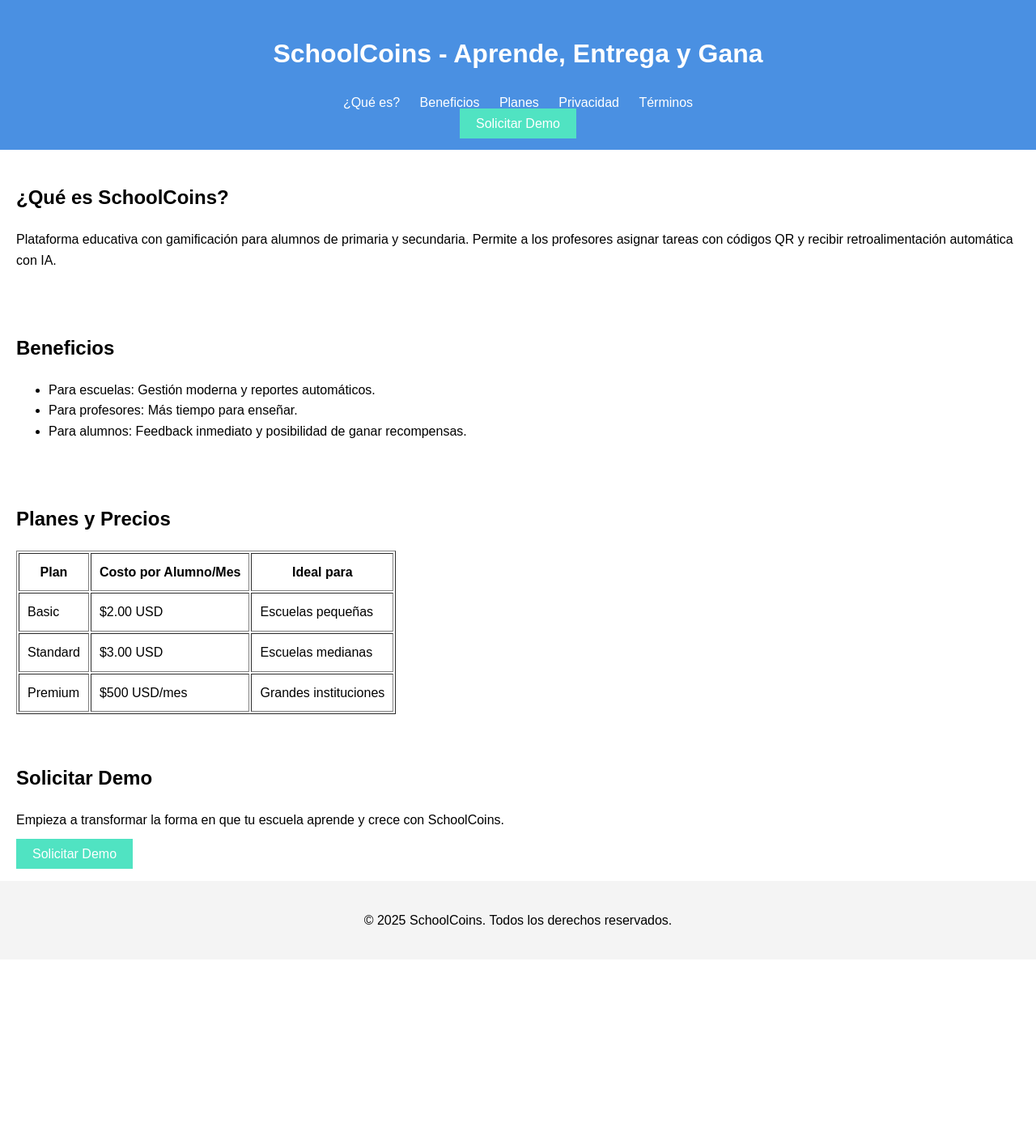
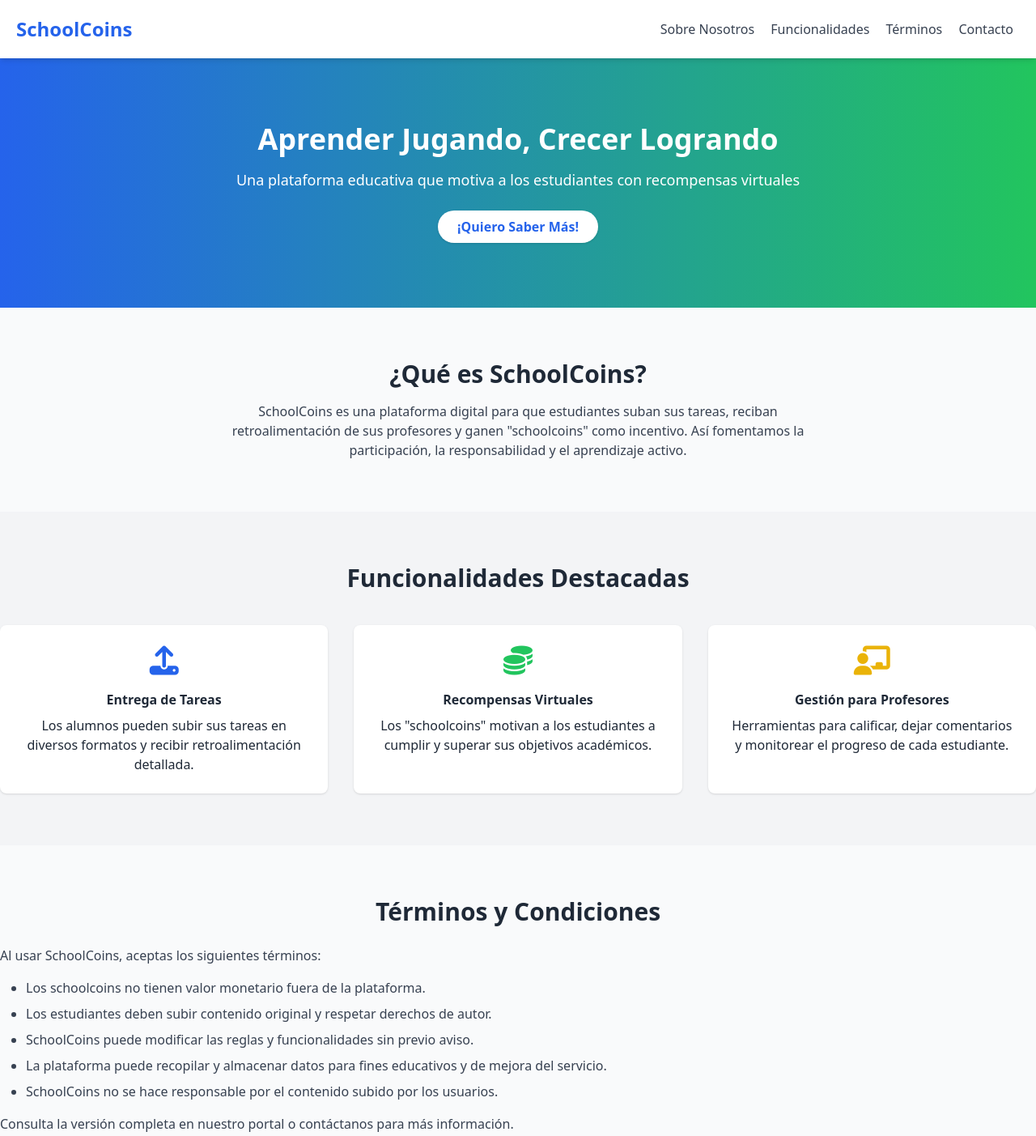
Before and after one commit to SchoolCoins/schoolcoins.github.io, a plain HTML site: page index.html in a window 1280 px wide. Shown: the top 1403 px of the page at 81% size. Before the commit the page ends 1185 px from the top, so only its background shows below. Drawn offline with nearby package versions, Linux system fonts and the light colour scheme.

Commit message:
Update index.html

```diff
--- a/index.html
+++ b/index.html
@@ -2,78 +2,90 @@
 <html lang="es">
 <head>
   <meta charset="UTF-8" />
-  <meta name="viewport" content="width=device-width, initial-scale=1.0" />
-  <title>SchoolCoins - Aprende, Entrega y Gana</title>
-  <style>
-    body { font-family: Arial, sans-serif; margin: 0; padding: 0; line-height: 1.6; }
-    header, section, footer { padding: 20px; }
-    header { background-color: #4A90E2; color: white; text-align: center; }
-    nav a { margin: 0 10px; color: white; text-decoration: none; }
-    .cta { background-color: #50E3C2; color: white; padding: 10px 20px; border: none; cursor: pointer; text-decoration: none; }
-    footer { background-color: #f4f4f4; text-align: center; }
-  </style>
+  <meta name="viewport" content="width=device-width, initial-scale=1" />
+  <title>SchoolCoins - Landing Page</title>
+  <link href="https://cdnjs.cloudflare.com/ajax/libs/font-awesome/6.4.0/css/all.min.css" rel="stylesheet">
+  <script src="https://cdn.tailwindcss.com"></script>
 </head>
-<body>
-  <header>
-    <h1>SchoolCoins - Aprende, Entrega y Gana</h1>
-    <nav>
-      <a href="#que-es">¿Qué es?</a>
-      <a href="#beneficios">Beneficios</a>
-      <a href="#precios">Planes</a>
-      <a href="privacidad.html">Privacidad</a>
-      <a href="terminos.html">Términos</a>
-    </nav>
-    <a href="#demo" class="cta">Solicitar Demo</a>
+<body class="bg-gray-50 text-gray-800 font-sans">
+
+  <!-- Header -->
+  <header class="bg-white shadow-md sticky top-0 z-50">
+    <div class="container mx-auto flex justify-between items-center p-5">
+      <h1 class="text-2xl font-bold text-blue-600">SchoolCoins</h1>
+      <nav>
+        <a href="#about" class="mx-2 text-gray-700 hover:text-blue-600">Sobre Nosotros</a>
+        <a href="#features" class="mx-2 text-gray-700 hover:text-blue-600">Funcionalidades</a>
+        <a href="#terms" class="mx-2 text-gray-700 hover:text-blue-600">Términos</a>
+        <a href="#contact" class="mx-2 text-gray-700 hover:text-blue-600">Contacto</a>
+      </nav>
+    </div>
   </header>
 
-  <section id="que-es">
-    <h2>¿Qué es SchoolCoins?</h2>
-    <p>Plataforma educativa con gamificación para alumnos de primaria y secundaria. Permite a los profesores asignar tareas con códigos QR y recibir retroalimentación automática con IA.</p>
+  <!-- Hero -->
+  <section class="bg-gradient-to-r from-blue-600 to-green-500 text-white py-20 text-center">
+    <h2 class="text-4xl font-bold mb-4">Aprender Jugando, Crecer Logrando</h2>
+    <p class="text-lg mb-6">Una plataforma educativa que motiva a los estudiantes con recompensas virtuales</p>
+    <a href="#contact" class="bg-white text-blue-600 font-bold py-2 px-6 rounded-full inline-block shadow hover:bg-gray-100">¡Quiero Saber Más!</a>
   </section>
 
-  <section id="beneficios">
-    <h2>Beneficios</h2>
-    <ul>
-      <li>Para escuelas: Gestión moderna y reportes automáticos.</li>
-      <li>Para profesores: Más tiempo para enseñar.</li>
-      <li>Para alumnos: Feedback inmediato y posibilidad de ganar recompensas.</li>
-    </ul>
+  <!-- About -->
+  <section id="about" class="py-16 container mx-auto text-center">
+    <h3 class="text-3xl font-bold mb-4">¿Qué es SchoolCoins?</h3>
+    <p class="max-w-3xl mx-auto text-gray-700">SchoolCoins es una plataforma digital para que estudiantes suban sus tareas, reciban retroalimentación de sus profesores y ganen "schoolcoins" como incentivo. Así fomentamos la participación, la responsabilidad y el aprendizaje activo.</p>
   </section>
 
-  <section id="precios">
-    <h2>Planes y Precios</h2>
-    <table border="1" cellpadding="10">
-      <tr>
-        <th>Plan</th>
-        <th>Costo por Alumno/Mes</th>
-        <th>Ideal para</th>
-      </tr>
-      <tr>
-        <td>Basic</td>
-        <td>$2.00 USD</td>
-        <td>Escuelas pequeñas</td>
-      </tr>
-      <tr>
-        <td>Standard</td>
-        <td>$3.00 USD</td>
-        <td>Escuelas medianas</td>
-      </tr>
-      <tr>
-        <td>Premium</td>
-        <td>$500 USD/mes</td>
-        <td>Grandes instituciones</td>
-      </tr>
-    </table>
+  <!-- Features -->
+  <section id="features" class="py-16 bg-gray-100">
+    <div class="container mx-auto text-center">
+      <h3 class="text-3xl font-bold mb-10">Funcionalidades Destacadas</h3>
+      <div class="grid md:grid-cols-3 gap-8">
+        <div class="bg-white p-6 rounded-lg shadow hover:shadow-lg transition">
+          <i class="fas fa-upload text-4xl text-blue-600 mb-4"></i>
+          <h4 class="font-bold mb-2">Entrega de Tareas</h4>
+          <p>Los alumnos pueden subir sus tareas en diversos formatos y recibir retroalimentación detallada.</p>
+        </div>
+        <div class="bg-white p-6 rounded-lg shadow hover:shadow-lg transition">
+          <i class="fas fa-coins text-4xl text-green-500 mb-4"></i>
+          <h4 class="font-bold mb-2">Recompensas Virtuales</h4>
+          <p>Los "schoolcoins" motivan a los estudiantes a cumplir y superar sus objetivos académicos.</p>
+        </div>
+        <div class="bg-white p-6 rounded-lg shadow hover:shadow-lg transition">
+          <i class="fas fa-chalkboard-teacher text-4xl text-yellow-500 mb-4"></i>
+          <h4 class="font-bold mb-2">Gestión para Profesores</h4>
+          <p>Herramientas para calificar, dejar comentarios y monitorear el progreso de cada estudiante.</p>
+        </div>
+      </div>
+    </div>
   </section>
 
-  <section id="demo">
-    <h2>Solicitar Demo</h2>
-    <p>Empieza a transformar la forma en que tu escuela aprende y crece con SchoolCoins.</p>
-    <a href="mailto:contacto@schoolcoins.io" class="cta">Solicitar Demo</a>
+  <!-- Terms -->
+  <section id="terms" class="py-16 container mx-auto">
+    <h3 class="text-3xl font-bold mb-6 text-center">Términos y Condiciones</h3>
+    <p class="text-gray-700 mb-4">Al usar SchoolCoins, aceptas los siguientes términos:</p>
+    <ul class="list-disc pl-8 text-gray-700 space-y-2">
+      <li>Los schoolcoins no tienen valor monetario fuera de la plataforma.</li>
+      <li>Los estudiantes deben subir contenido original y respetar derechos de autor.</li>
+      <li>SchoolCoins puede modificar las reglas y funcionalidades sin previo aviso.</li>
+      <li>La plataforma puede recopilar y almacenar datos para fines educativos y de mejora del servicio.</li>
+      <li>SchoolCoins no se hace responsable por el contenido subido por los usuarios.</li>
+    </ul>
+    <p class="text-gray-700 mt-4">Consulta la versión completa en nuestro portal o contáctanos para más información.</p>
   </section>
 
-  <footer>
-    <p>&copy; 2025 SchoolCoins. Todos los derechos reservados.</p>
+  <!-- Contact -->
+  <section id="contact" class="py-16 bg-gray-100">
+    <div class="container mx-auto text-center">
+      <h3 class="text-3xl font-bold mb-6">Contacto</h3>
+      <p class="mb-4">¿Tienes preguntas o quieres una demo?</p>
+      <a href="mailto:soporte@schoolcoins.com" class="inline-block bg-blue-600 text-white font-bold py-3 px-6 rounded-full hover:bg-blue-700 transition">Escríbenos</a>
+    </div>
+  </section>
+
+  <!-- Footer -->
+  <footer class="bg-white py-6 text-center text-gray-500 text-sm">
+    &copy; 2025 SchoolCoins. Todos los derechos reservados.
   </footer>
+
 </body>
 </html>
```
